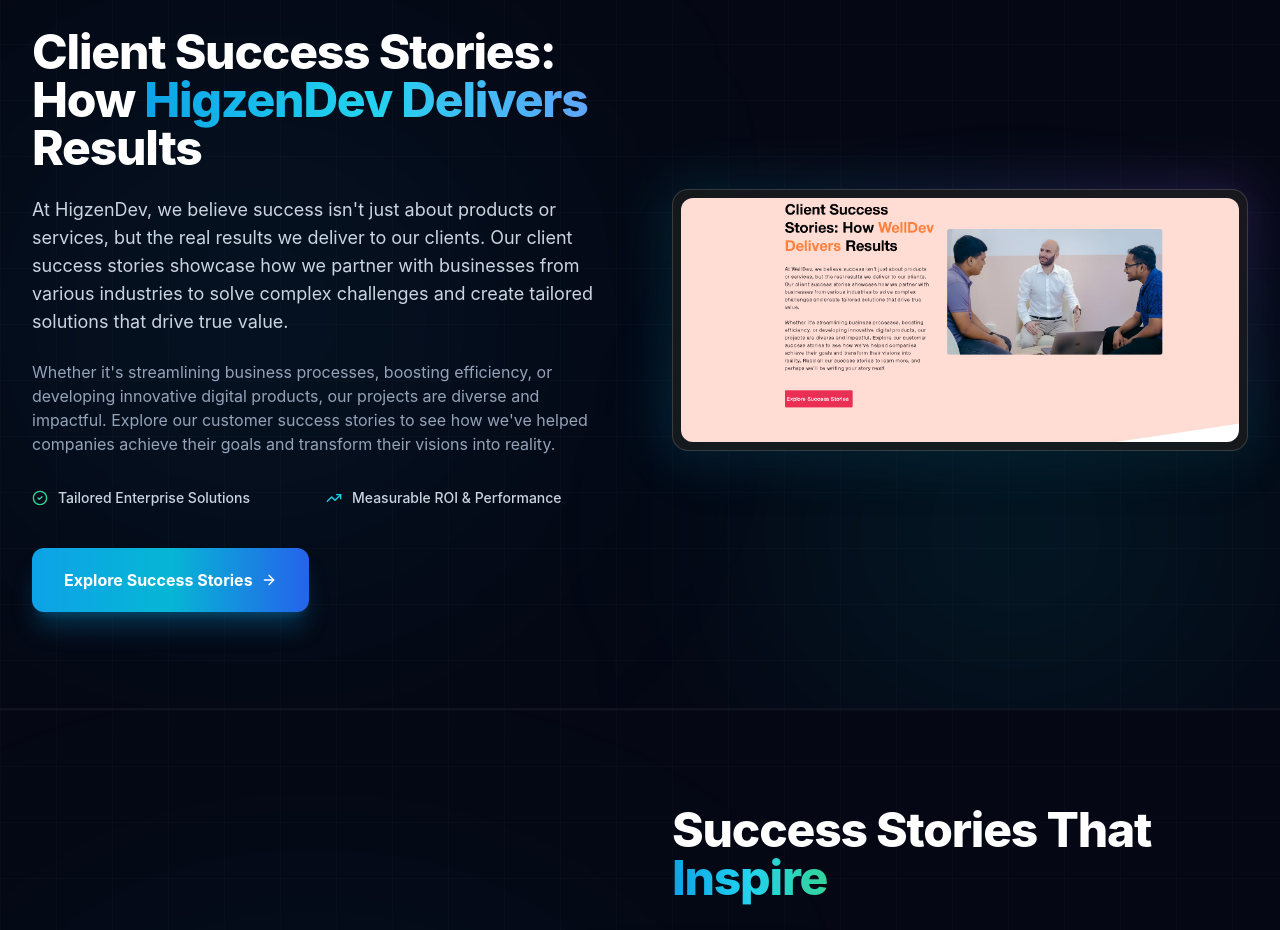
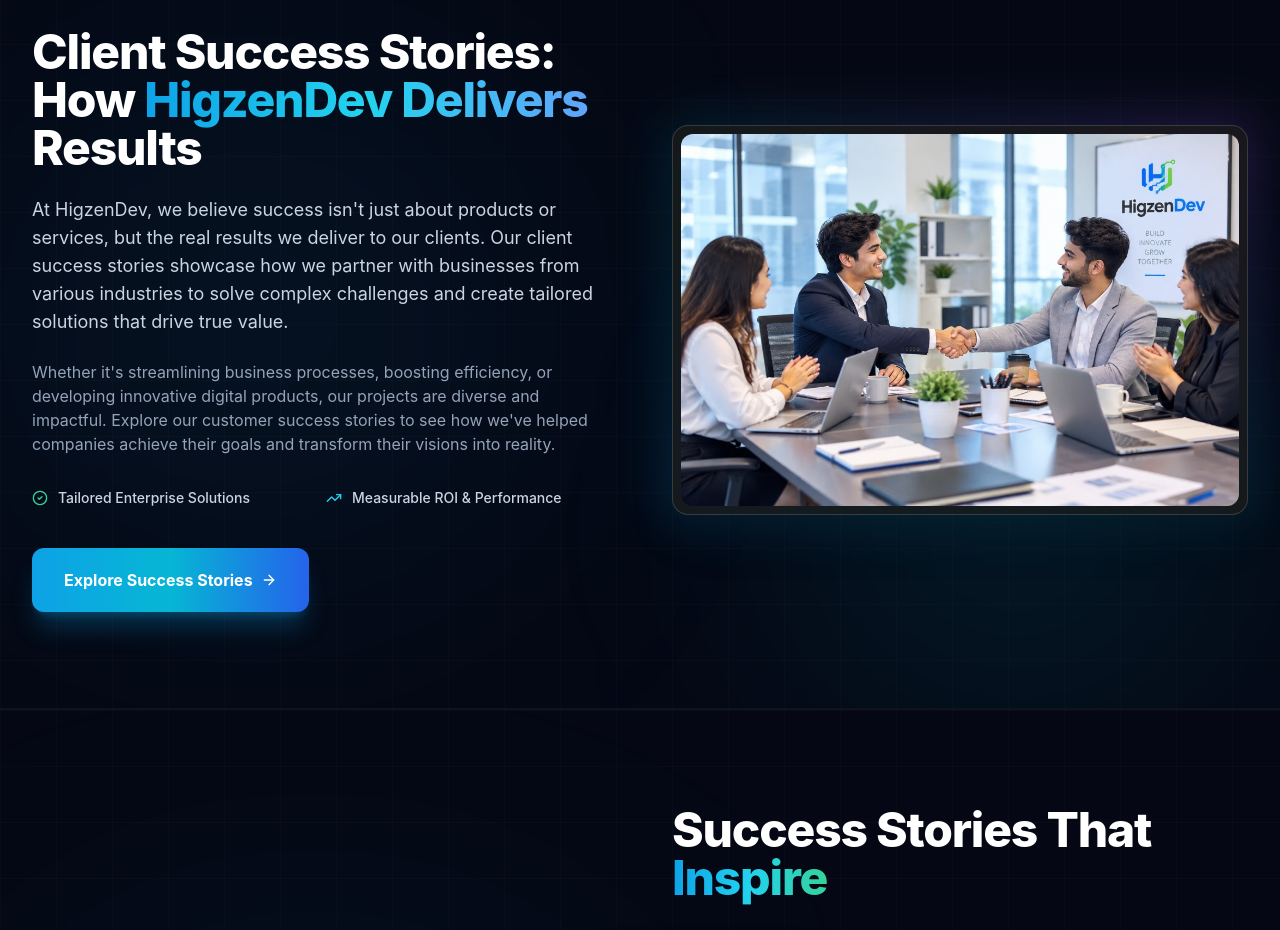
Before and after one commit to RaselmamunSD/Higzendev, a React (Vite) app in the folder higzendev-frontend/: page /industries in a window 1280 px wide. Shown: the part 1120-2050 px from the top of the page. Built offline with nearby package versions, Linux system fonts and the light colour scheme.

Commit message:
feat: set official HigzenDev client handshake and conference meeting photo in ClientSuccessSection on Industries page

```diff
--- a/higzendev-frontend/src/components/ClientSuccessSection.tsx
+++ b/higzendev-frontend/src/components/ClientSuccessSection.tsx
@@ -77,8 +77,8 @@ const ClientSuccessSection: React.FC = () => {
               {/* Frame Container */}
               <div className="relative rounded-2xl overflow-hidden border border-white/15 bg-card/80 shadow-2xl backdrop-blur-md p-2">
                 <img
-                  src="/lovable-uploads/4acf0bb3-60b8-4cf6-b59d-d2af4a64cb00.png"
-                  alt="Client success collaboration"
+                  src="/images/higzendev-client-success.jpg"
+                  alt="HigzenDev Client Success Collaboration & Handshake"
                   className="rounded-xl w-full h-auto object-cover transition-transform duration-500 group-hover:scale-[1.02]"
                 />
               </div>
```
Also changed, not shown: higzendev-frontend/public/images/client-meeting-success.jpg (added), higzendev-frontend/public/images/higzendev-client-success.jpg (added).
